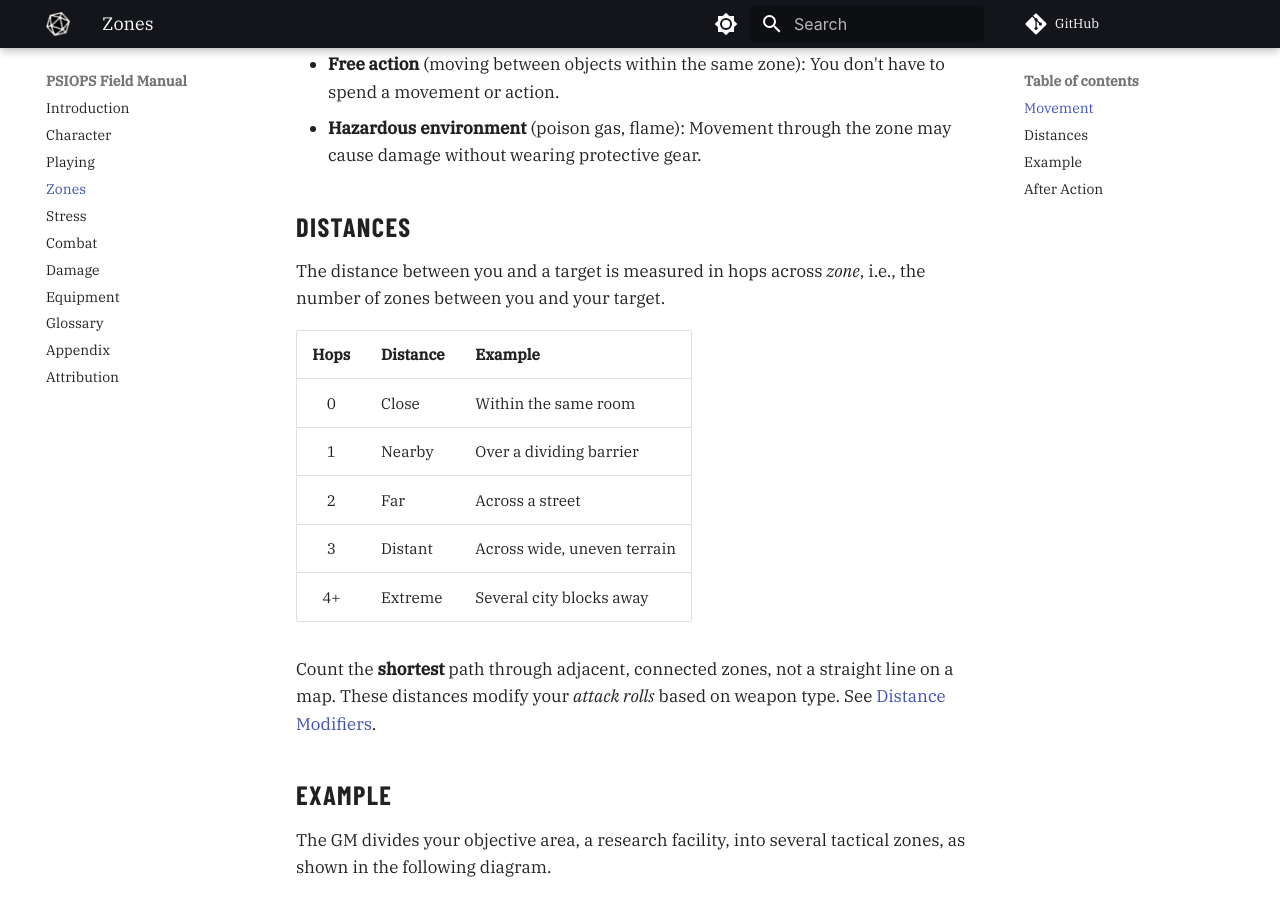
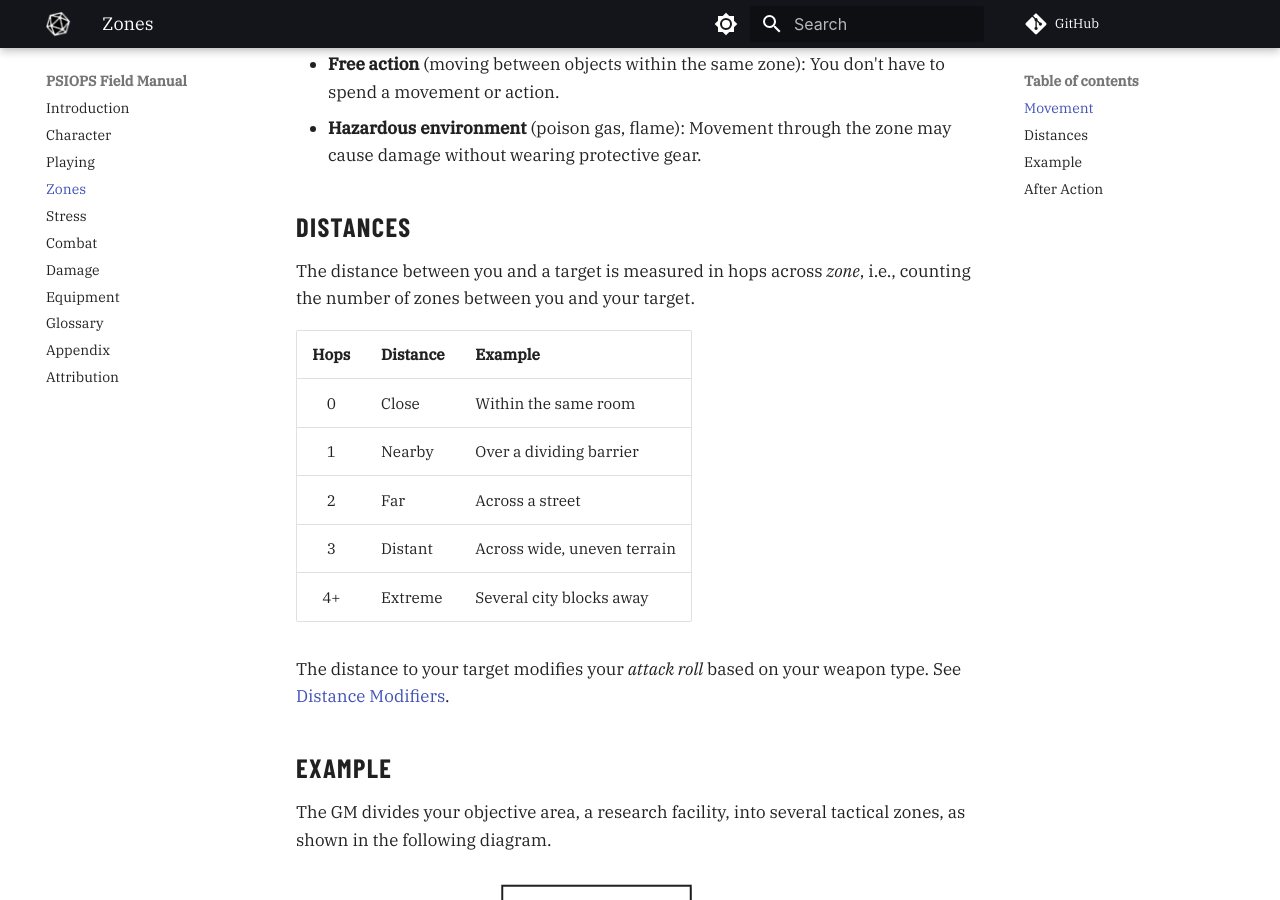
Before and after one commit to joemoose/psiops, an MkDocs documentation site: the page built from docs/zones.md, in a window 1280 px wide and 900 px high, scrolled down 856 px. Built offline with MkDocs 1.6.1 and Material for MkDocs 9.7.7, drawn with Linux system fonts in a browser that asks for light colours; plug-ins that fetch from the network failed and are left out; comment, search, counter and statistics services are not loaded.

Commit message:
Update zones.md

```diff
--- a/docs/zones.md
+++ b/docs/zones.md
@@ -20,7 +20,7 @@ Zone boundaries or conditions within a zone can complicate movement:
 
 ## Distances
 
-The distance between you and a target is measured in hops across *zone*, i.e., the number of zones between you and your target.
+The distance between you and a target is measured in hops across *zone*, i.e., counting the number of zones between you and your target.
 
 | Hops | Distance | Example |
 | :-: | - | - |
@@ -30,7 +30,7 @@ The distance between you and a target is measured in hops across *zone*, i.e., t
 | 3 | Distant | Across wide, uneven terrain |
 | 4+ | Extreme | Several city blocks away |
 
-Count the **shortest** path through adjacent, connected zones, not a straight line on a map. These distances modify your *attack rolls* based on weapon type. See [Distance Modifiers](combat.md#distance-modifiers).
+The distance to your target modifies your *attack roll* based on your weapon type. See [Distance Modifiers](combat.md#distance-modifiers).
 
 ## Example
 
```
